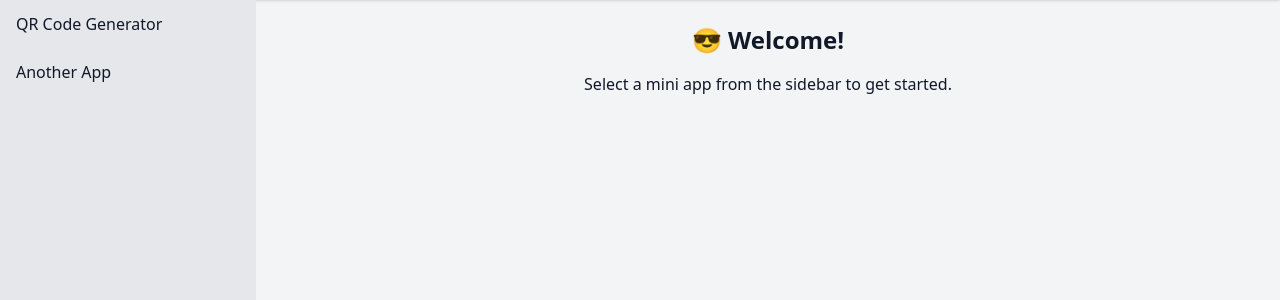
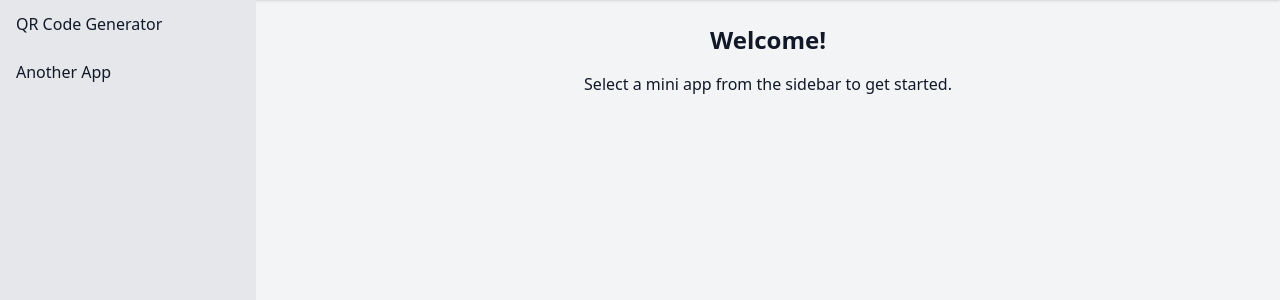
Before and after one commit to SassyBaker/Nlyte-Apps, a Flask app: page / in a window 1280 px wide. Shown: the part 80-380 px from the top of the page. Run offline with Flask 3, Linux system fonts and the light colour scheme; some libraries are stand-ins or nearby versions.

```diff
--- a/templates/index.html
+++ b/templates/index.html
@@ -1,10 +1,10 @@
 {% extends 'base.html' %}
 
-{% block title %}😎 Home{% endblock %}
+{% block title %}Nlyte Apps{% endblock %}
 
 {% block content %}
 <div class="text-center">
-    <h2 class="text-2xl font-bold mb-4">😎 Welcome!</h2>
+    <h2 class="text-2xl font-bold mb-4">Welcome!</h2>
     <p>Select a mini app from the sidebar to get started.</p>
 </div>
 {% endblock %}
```
